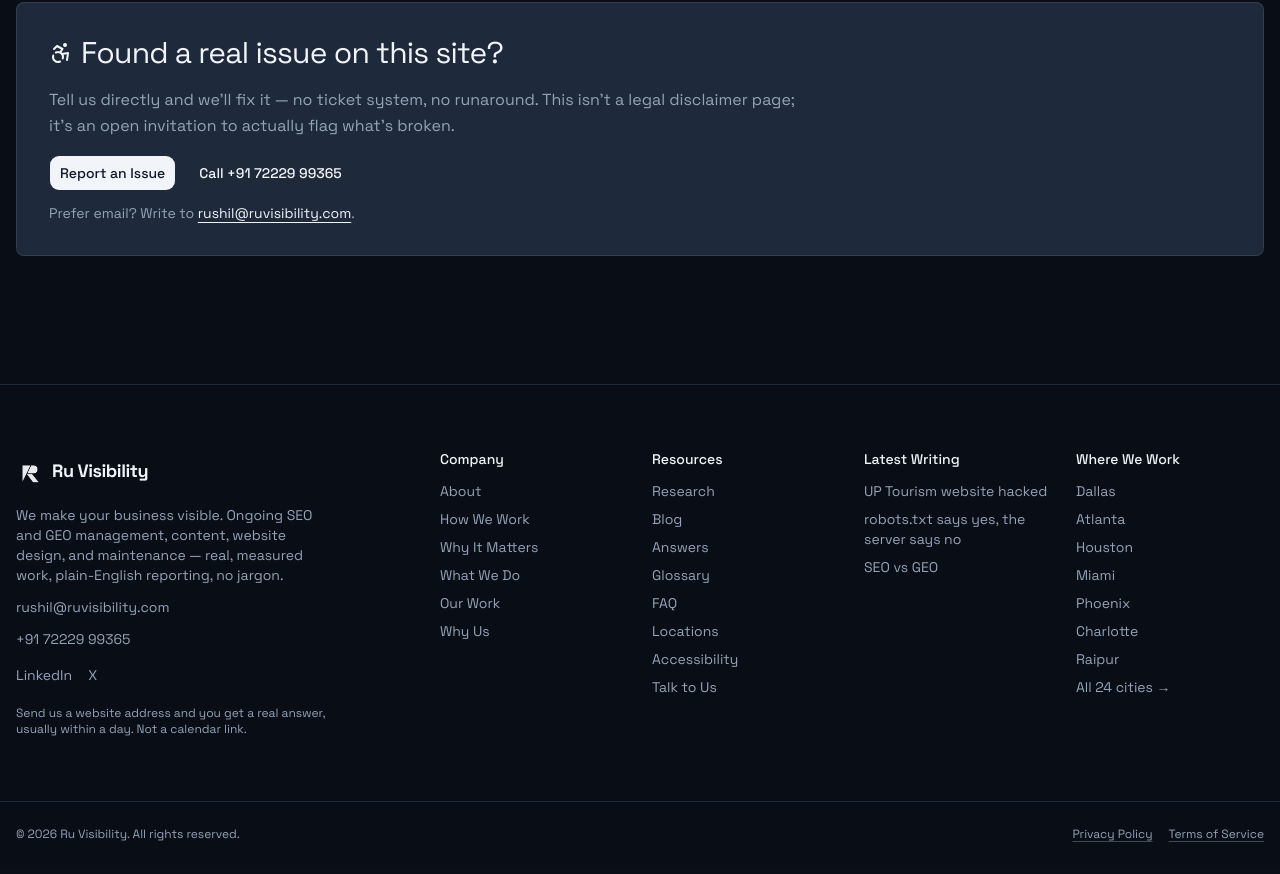
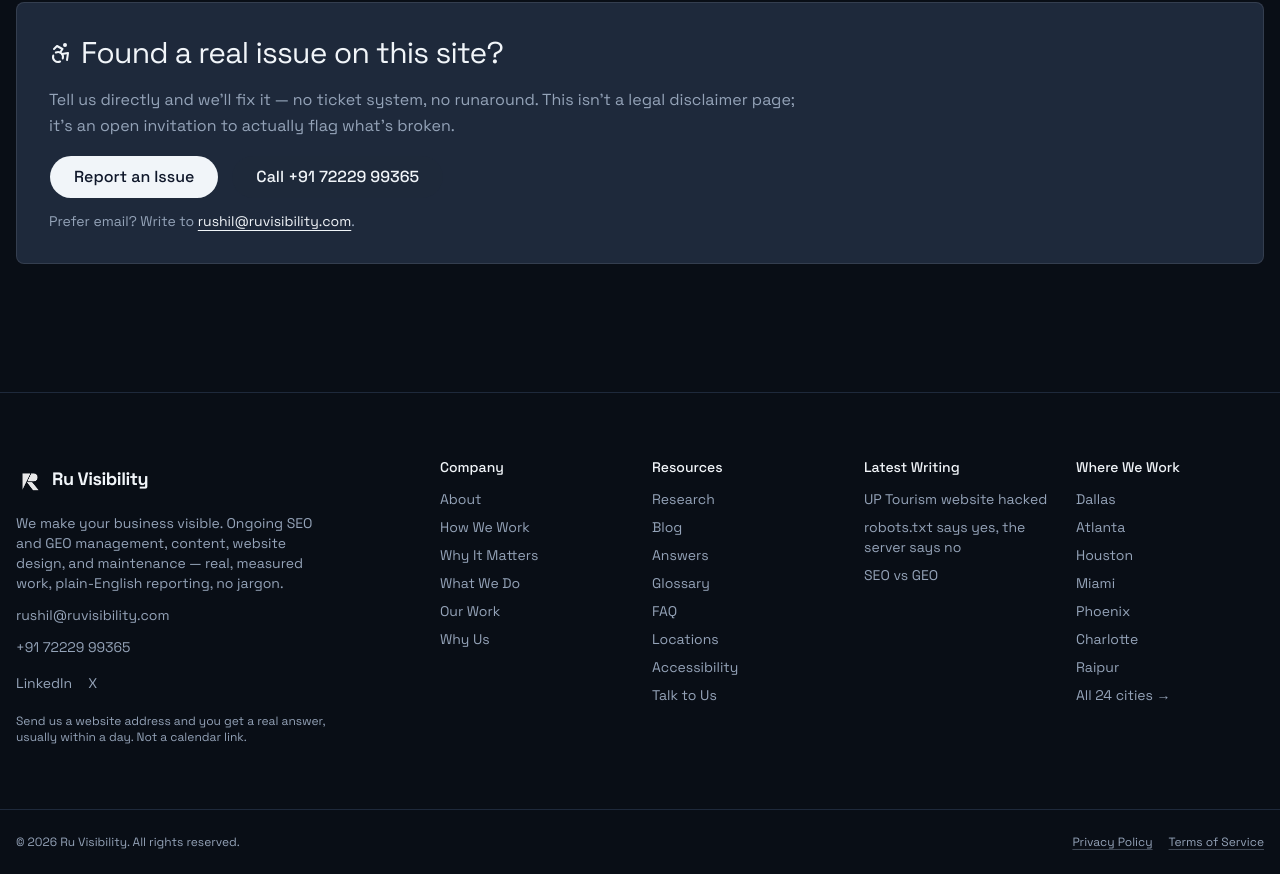
Before and after one commit to rushilcodes23/ru-visibility-site, a Next.js app: page /accessibility in a window 1280 px wide. Shown: the part 1202-2076 px from the top of the page. Built offline with nearby package versions, Linux system fonts and the light colour scheme; no server answers.

Commit message:
UI: 44px large buttons, 40px form fields, no transition-all

```diff
--- a/src/components/ui/badge.tsx
+++ b/src/components/ui/badge.tsx
@@ -4,7 +4,7 @@ import { cva, type VariantProps } from "class-variance-authority"
 import { cn } from "cn"
 
 const badgeVariants = cva(
-  "group/badge inline-flex h-5 w-fit shrink-0 items-center justify-center gap-1 overflow-hidden rounded-4xl border border-transparent px-2 py-0.5 text-xs font-medium whitespace-nowrap transition-all focus-visible:border-ring focus-visible:ring-[3px] focus-visible:ring-ring/50 has-data-[icon=inline-end]:pr-1.5 has-data-[icon=inline-start]:pl-1.5 aria-invalid:border-destructive aria-invalid:ring-destructive/20 dark:aria-invalid:ring-destructive/40 [&>svg]:pointer-events-none [&>svg]:size-3!",
+  "group/badge inline-flex h-5 w-fit shrink-0 items-center justify-center gap-1 overflow-hidden rounded-4xl border border-transparent px-2 py-0.5 text-xs font-medium whitespace-nowrap transition-colors focus-visible:border-ring focus-visible:ring-[3px] focus-visible:ring-ring/50 has-data-[icon=inline-end]:pr-1.5 has-data-[icon=inline-start]:pl-1.5 aria-invalid:border-destructive aria-invalid:ring-destructive/20 dark:aria-invalid:ring-destructive/40 [&>svg]:pointer-events-none [&>svg]:size-3!",
   {
     variants: {
       variant: {
--- a/src/components/ui/button.tsx
+++ b/src/components/ui/button.tsx
@@ -3,7 +3,7 @@ import { cva, type VariantProps } from "class-variance-authority"
 import { cn } from "cn"
 
 const buttonVariants = cva(
-  "group/button inline-flex shrink-0 items-center justify-center rounded-lg border border-transparent bg-clip-padding text-sm font-medium whitespace-nowrap transition-all outline-none select-none focus-visible:border-ring focus-visible:ring-3 focus-visible:ring-ring/50 active:not-aria-[haspopup]:translate-y-px disabled:pointer-events-none disabled:opacity-50 aria-invalid:border-destructive aria-invalid:ring-3 aria-invalid:ring-destructive/20 dark:aria-invalid:border-destructive/50 dark:aria-invalid:ring-destructive/40 [&_svg]:pointer-events-none [&_svg]:shrink-0 [&_svg:not([class*='size-'])]:size-4",
+  "group/button inline-flex shrink-0 items-center justify-center rounded-lg border border-transparent bg-clip-padding text-sm font-medium whitespace-nowrap transition-[color,background-color,border-color,box-shadow,translate] outline-none select-none focus-visible:border-ring focus-visible:ring-3 focus-visible:ring-ring/50 active:not-aria-[haspopup]:translate-y-px disabled:pointer-events-none disabled:opacity-50 aria-invalid:border-destructive aria-invalid:ring-3 aria-invalid:ring-destructive/20 dark:aria-invalid:border-destructive/50 dark:aria-invalid:ring-destructive/40 [&_svg]:pointer-events-none [&_svg]:shrink-0 [&_svg:not([class*='size-'])]:size-4",
   {
     variants: {
       variant: {
@@ -24,7 +24,7 @@ const buttonVariants = cva(
           "h-8 gap-1.5 px-2.5 has-data-[icon=inline-end]:pr-2 has-data-[icon=inline-start]:pl-2",
         xs: "h-6 gap-1 rounded-[min(var(--radius-md),10px)] px-2 text-xs in-data-[slot=button-group]:rounded-lg has-data-[icon=inline-end]:pr-1.5 has-data-[icon=inline-start]:pl-1.5 [&_svg:not([class*='size-'])]:size-3",
         sm: "h-7 gap-1 rounded-[min(var(--radius-md),12px)] px-2.5 text-[0.8rem] in-data-[slot=button-group]:rounded-lg has-data-[icon=inline-end]:pr-1.5 has-data-[icon=inline-start]:pl-1.5 [&_svg:not([class*='size-'])]:size-3.5",
-        lg: "h-9 gap-1.5 px-2.5 has-data-[icon=inline-end]:pr-2 has-data-[icon=inline-start]:pl-2",
+        lg: "h-11 gap-2 rounded-full px-6 text-base has-data-[icon=inline-end]:pr-2 has-data-[icon=inline-start]:pl-2",
         icon: "size-8",
         "icon-xs":
           "size-6 rounded-[min(var(--radius-md),10px)] in-data-[slot=button-group]:rounded-lg [&_svg:not([class*='size-'])]:size-3",
--- a/src/components/ui/heard-from-field.tsx
+++ b/src/components/ui/heard-from-field.tsx
@@ -10,7 +10,7 @@ import { HEARD_FROM } from "@/lib/heard-from";
  * among 32px inputs on the contact form.
  */
 const FIELD_CLASS =
-  "h-11 md:h-8 w-full min-w-0 appearance-none rounded-lg border border-input bg-transparent py-1 pl-2.5 pr-8 text-base md:text-sm transition-colors outline-none focus-visible:border-ring focus-visible:ring-3 focus-visible:ring-ring/50 dark:bg-input/30 [&>option]:bg-background [&>option]:text-foreground";
+  "h-11 md:h-10 w-full min-w-0 appearance-none rounded-lg border border-input bg-transparent py-1 pl-2.5 pr-8 text-base md:text-sm transition-colors outline-none focus-visible:border-ring focus-visible:ring-3 focus-visible:ring-ring/50 dark:bg-input/30 [&>option]:bg-background [&>option]:text-foreground";
 export function HeardFromField({ id }: { id: string }) {
   return (
     <div className="flex flex-col gap-2">
--- a/src/components/ui/input.tsx
+++ b/src/components/ui/input.tsx
@@ -8,7 +8,7 @@ function Input({ className, type, ...props }: React.ComponentProps<"input">) {
       type={type}
       data-slot="input"
       className={cn(
-        "h-11 md:h-8 w-full min-w-0 rounded-lg border border-input bg-transparent px-2.5 py-1 text-base transition-colors outline-none file:inline-flex file:h-6 file:border-0 file:bg-transparent file:text-sm file:font-medium file:text-foreground placeholder:text-muted-foreground focus-visible:border-ring focus-visible:ring-3 focus-visible:ring-ring/50 disabled:pointer-events-none disabled:cursor-not-allowed disabled:bg-input/50 disabled:opacity-50 aria-invalid:border-destructive aria-invalid:ring-3 aria-invalid:ring-destructive/20 md:text-sm dark:bg-input/30 dark:disabled:bg-input/80 dark:aria-invalid:border-destructive/50 dark:aria-invalid:ring-destructive/40",
+        "h-11 md:h-10 w-full min-w-0 rounded-lg border border-input bg-transparent px-2.5 py-1 text-base transition-colors outline-none file:inline-flex file:h-6 file:border-0 file:bg-transparent file:text-sm file:font-medium file:text-foreground placeholder:text-muted-foreground focus-visible:border-ring focus-visible:ring-3 focus-visible:ring-ring/50 disabled:pointer-events-none disabled:cursor-not-allowed disabled:bg-input/50 disabled:opacity-50 aria-invalid:border-destructive aria-invalid:ring-3 aria-invalid:ring-destructive/20 md:text-sm dark:bg-input/30 dark:disabled:bg-input/80 dark:aria-invalid:border-destructive/50 dark:aria-invalid:ring-destructive/40",
         className
       )}
       {...props}
```
